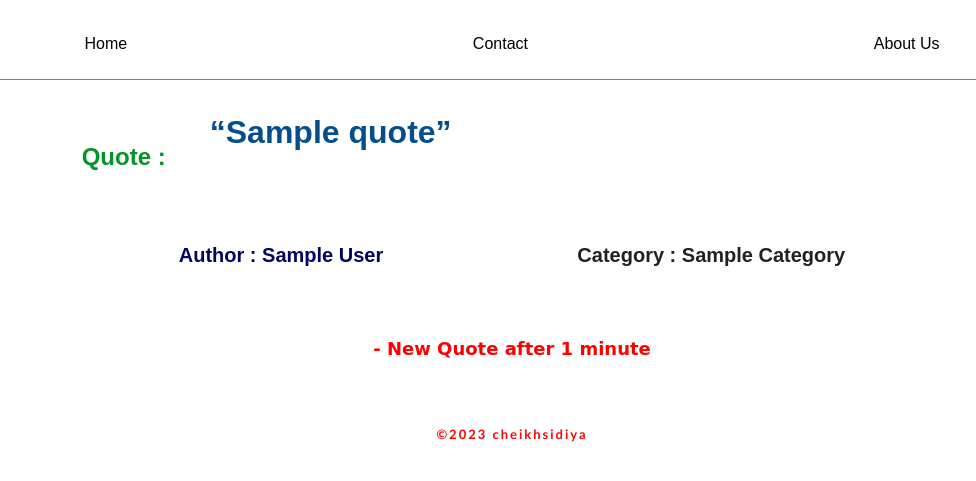
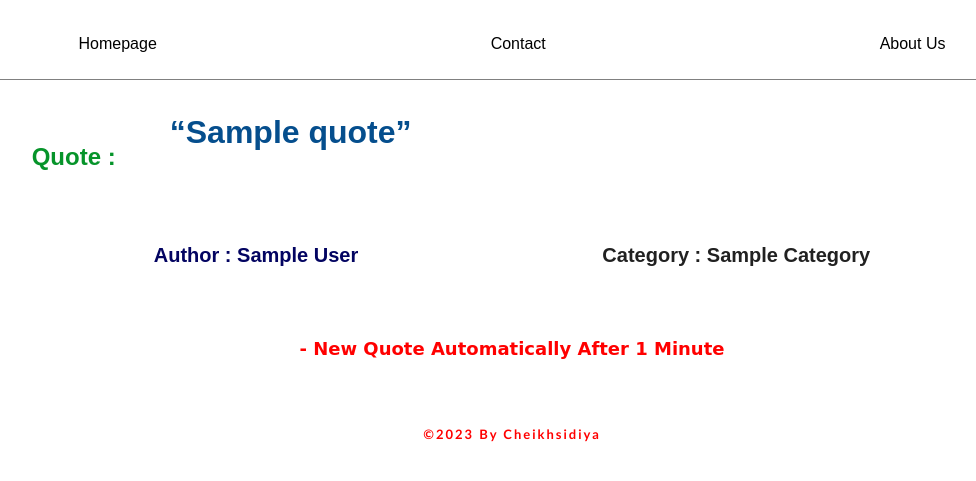
Before and after one commit to cheikh1111/Flask_Quote_App, a Flask app: page / in a window 1280 px wide. Shown: the top 481 px of the page, without its empty margins (128-1104 px from the left). Run offline with Flask 3, Linux system fonts and the light colour scheme; a database or web service that is not in the repository returns one stand-in record (values such as "Sample title"); data that the repository does not hold is empty.

Commit message:
" I added more categories and changed the footer"

```diff
--- a/app.py
+++ b/app.py
@@ -5,7 +5,13 @@ from random import choice
 
 app = Flask(__name__)
 def load_quote():
-    category = choice(["life", "success", "morning" , "learning" , "leadership" , "knowledge"])
+    category = choice(["life", "success","amazing","cool","attitude",
+                       "cool","computers","courage","car","change","business",
+                         "morning" , "dreams", "education","failure","family",
+                         "funny","future","gradiation","food","forgiveness","great",
+                         "health","intelligence","men","government","experience",
+                         "learning" , "leadership" , "knowledge"])
+
     quotes_api = f'https://api.api-ninjas.com/v1/quotes?category={category}'
     response=get(quotes_api,headers={'X-Api-Key': 'q79+Z1ci+UI+QpBOFvQ8ow==yW7ecdmkRKeR5CBq'})
     quote_elements = response.json()[0]
--- a/templates/base.html
+++ b/templates/base.html
@@ -3,6 +3,8 @@
 <head>
     <meta charset="UTF-8">
     <meta name="viewport" content="width=device-width, initial-scale=1.0">
+    <meta  name="author"  content="Cheikhsidiya med From mauritania">
+    <meta name="description" content="Minute Quote Is An Open Source Project Based On  Api to Generate New Qoute Every refresh">
     <title>{{ title }}</title>
     <link rel="stylesheet" href="{{ url_for("static",filename="css/master.css")}}">
     <link rel="shortcut-icon" type="image/x-png" href="{{url_for("static",filename="imgs/favicon.png")}}">
@@ -12,7 +14,7 @@
     <div class="page">
         <div class="header">
             <ul class="links">
-                <li><a href="/">Home</a></li>
+                <li><a href="/">Homepage</a></li>
                 <li><a href="#">Contact</a></li>
                 <li><a href="#">About Us</a></li>
             </ul>
@@ -21,7 +23,7 @@
         {% block main_area %}{% endblock %}
         </div>
         <div class="footer">
-            <p>&copy;2023 cheikhsidiya</p>
+            <p>&copy;2023 By  Cheikhsidiya</p>
         </div>
     </div>
 </body>
--- a/templates/home.html
+++ b/templates/home.html
@@ -15,7 +15,7 @@
             <p class="quote">{{ quote }}</p>
             <p class="author"> Author : {{ author }}</p>
             <p class="category"> Category : {{ category }}</p>
-            <p class="warning"> -  New Quote after 1 minute </p>
+            <p class="warning"> -  New Quote Automatically After 1 Minute </p>
         </div>
     </div>
 {% endblock %}
```
